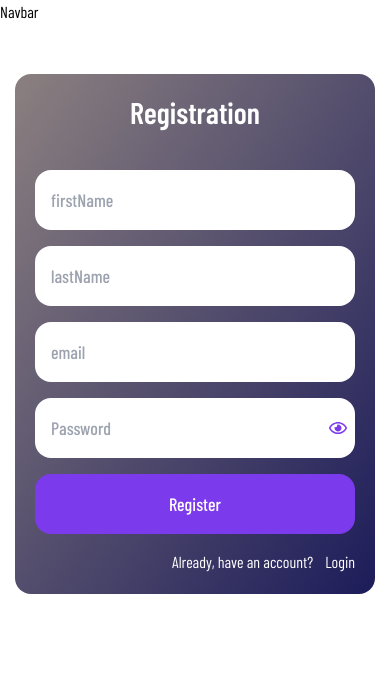
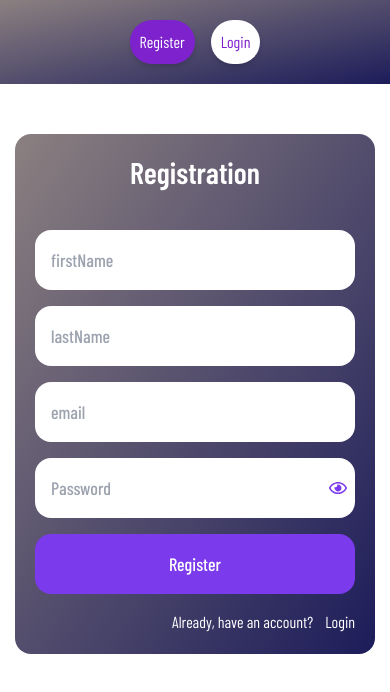
Before and after one commit to AhmedMonem122/Todo-List-MERN-React, a React (Vite) app: page / in a window 390 px wide. Shown: the top 692 px of the page. Built offline with nearby package versions, Linux system fonts and the light colour scheme; a web font is replaced by a local one.

Commit message:
Add Responsive Navbar

```diff
--- a/package.json
+++ b/package.json
@@ -12,6 +12,7 @@
   "dependencies": {
     "@hookform/resolvers": "^3.3.4",
     "axios": "^1.6.8",
+    "classnames": "^2.5.1",
     "react": "^18.2.0",
     "react-dom": "^18.2.0",
     "react-hook-form": "^7.51.4",
--- a/src/components/Navbar/Navbar.jsx
+++ b/src/components/Navbar/Navbar.jsx
@@ -1,5 +1,116 @@
+import { NavLink } from "react-router-dom";
+import classNames from "classnames";
+import { HiOutlineMenu, HiMenuAlt1 } from "react-icons/hi";
+import { Fragment, useState } from "react";
+
 const Navbar = () => {
-  return <div>Navbar</div>;
+  const [isOpen, setIsOpen] = useState(false);
+
+  const linkClassNames =
+    "w-full flex items-center justify-center p-[10px] rounded-full bg-white shadow-md text-purple-700 hover:bg-purple-700 hover:text-white transition-all";
+
+  const isActiveLinkClassNames = "!bg-purple-700 !text-white";
+
+  return (
+    <nav className="sticky top-0 z-10 p-[20px] bg-gradient-to-tl from-[#1c1c5a] to-[rgb(139,128,128)]">
+      <div className="container mx-auto">
+        {localStorage.getItem("Authorization") ? (
+          <Fragment>
+            <div
+              className={`absolute top-full -left-full w-full h-screen md:h-full bg-gradient-to-tl from-[#1c1c5a] to-[rgb(139,128,128)] md:bg-none z-50 p-[20px] md:p-0 md:static flex items-center justify-center md:justify-between flex-col md:flex-row transition-all ${
+                isOpen && "!left-0"
+              }`}
+            >
+              <ul className="w-full flex items-center flex-col md:flex-row">
+                <li className="mb-4 md:mr-4 md:mb-0 w-full md:w-fit">
+                  <NavLink
+                    to="/todos"
+                    className={({ isActive }) =>
+                      classNames(linkClassNames, {
+                        [isActiveLinkClassNames]: isActive,
+                      })
+                    }
+                  >
+                    Your Todos
+                  </NavLink>
+                </li>
+                <li className="mb-4 md:mr-4 md:mb-0 w-full md:w-fit">
+                  <NavLink
+                    to="/profile"
+                    className={({ isActive }) =>
+                      classNames(linkClassNames, {
+                        [isActiveLinkClassNames]: isActive,
+                      })
+                    }
+                  >
+                    Profile
+                  </NavLink>
+                </li>
+              </ul>
+
+              <div className="w-full md:w-fit flex items-center flex-col md:flex-row justify-center">
+                <NavLink
+                  to="/profile"
+                  className={({ isActive }) =>
+                    classNames(linkClassNames, {
+                      [isActiveLinkClassNames]: isActive,
+                    })
+                  }
+                >
+                  Profile
+                </NavLink>
+
+                <button className={`mt-4 md:mt-0 md:ml-4 ${linkClassNames}`}>
+                  Logout
+                </button>
+              </div>
+            </div>
+
+            <div className="flex items-center justify-end py-[10px] text-2xl text-white md:hidden">
+              {isOpen ? (
+                <HiMenuAlt1
+                  className="cursor-pointer hover:text-yellow-400 transition-all"
+                  onClick={() => setIsOpen(!isOpen)}
+                />
+              ) : (
+                <HiOutlineMenu
+                  className="cursor-pointer hover:text-yellow-400 transition-all"
+                  onClick={() => setIsOpen(!isOpen)}
+                />
+              )}
+            </div>
+          </Fragment>
+        ) : (
+          <ul className="flex items-center justify-center">
+            <li className="mr-4">
+              <NavLink
+                to="/"
+                className={({ isActive }) =>
+                  classNames(linkClassNames, {
+                    [isActiveLinkClassNames]: isActive,
+                  })
+                }
+              >
+                Register
+              </NavLink>
+            </li>
+            <li>
+              <NavLink
+                to="/login"
+                className={({ isActive }) =>
+                  classNames(linkClassNames, {
+                    [isActiveLinkClassNames]: isActive,
+                  })
+                }
+              >
+                Login
+              </NavLink>
+            </li>
+          </ul>
+        )}
+      </div>
+    </nav>
+  );
 };
 
 export default Navbar;
```
Also changed, not shown: 1 other file (tests, documents, lock files or other folders).
